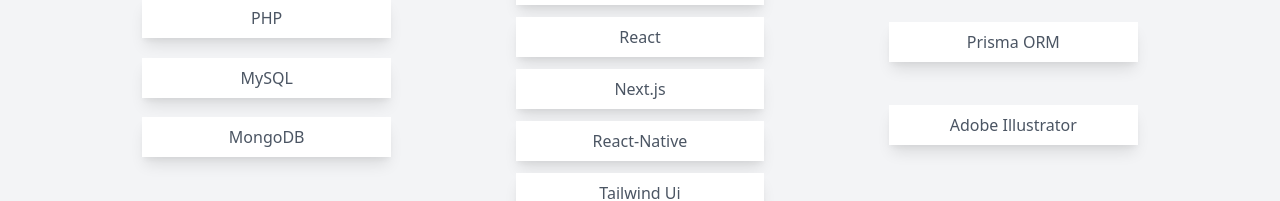
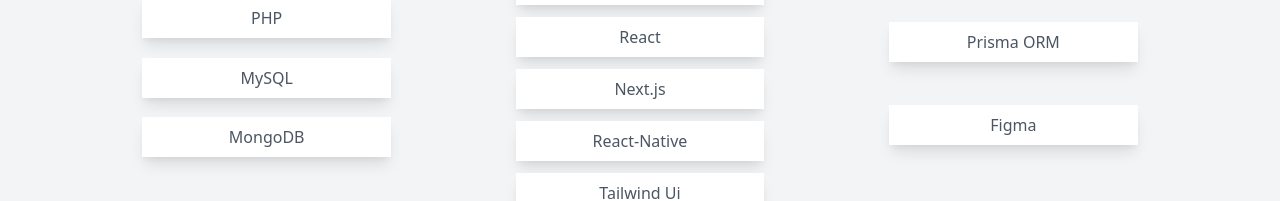
Before and after one commit to Humed-Muhammad/humed-essiess, a Next.js app: page / in a window 1280 px wide. Both pictures are taken after a click on the element "Adobe XD". Shown: the part 2165-2366 px from the top of the page. Built offline with nearby package versions, Linux system fonts and the light colour scheme.

Commit message:
Update Skills.jsx

```diff
--- a/components/Skills.jsx
+++ b/components/Skills.jsx
@@ -171,7 +171,7 @@
             variants={child}
             className="text-base text-gray-600 py-2 mt-3 text-center w-8/12 transition-all duration-300 easeInOut h-10 cursor-pointer bg-white shadow-lg hover:bg-red-400 hover:text-white"
           >
-            Adobe Illustrator
+            Figma
           </motion.p>
         </div>
       </div>
```
